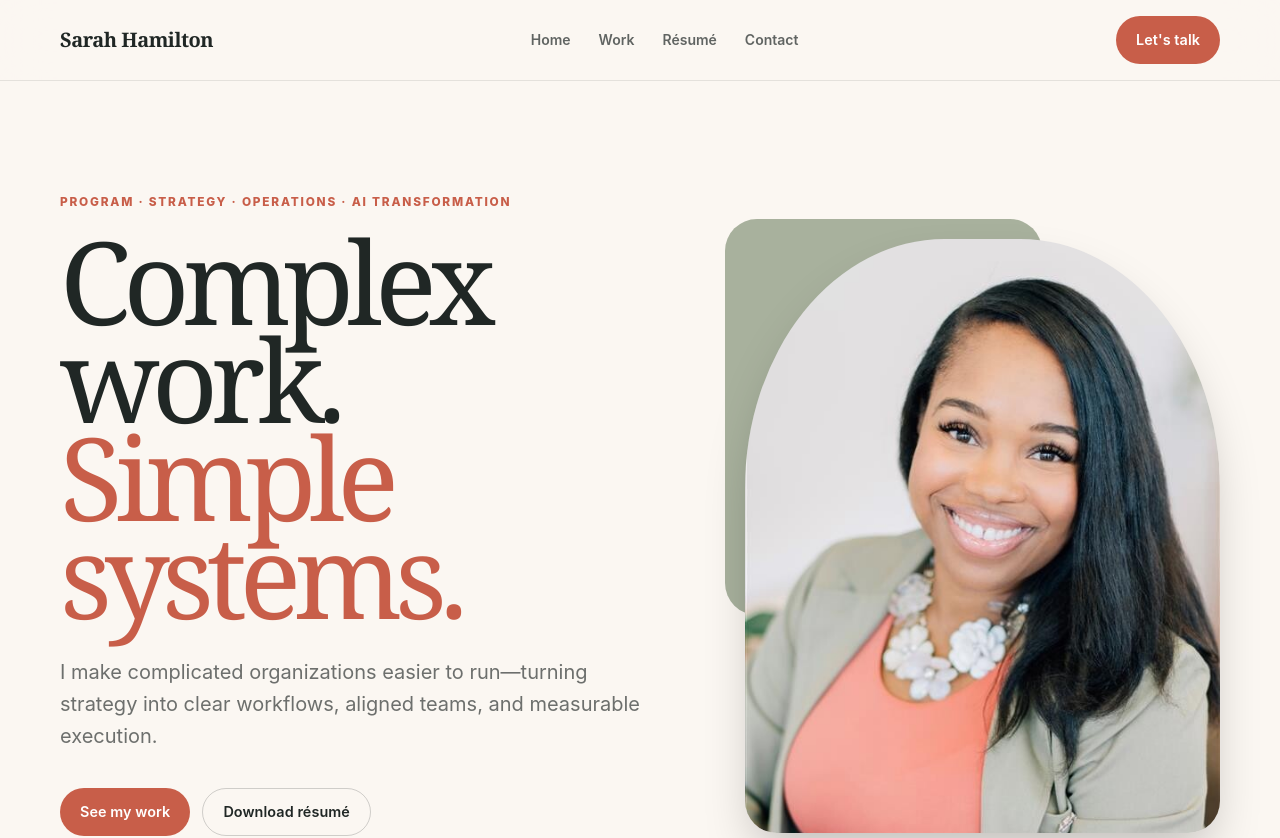
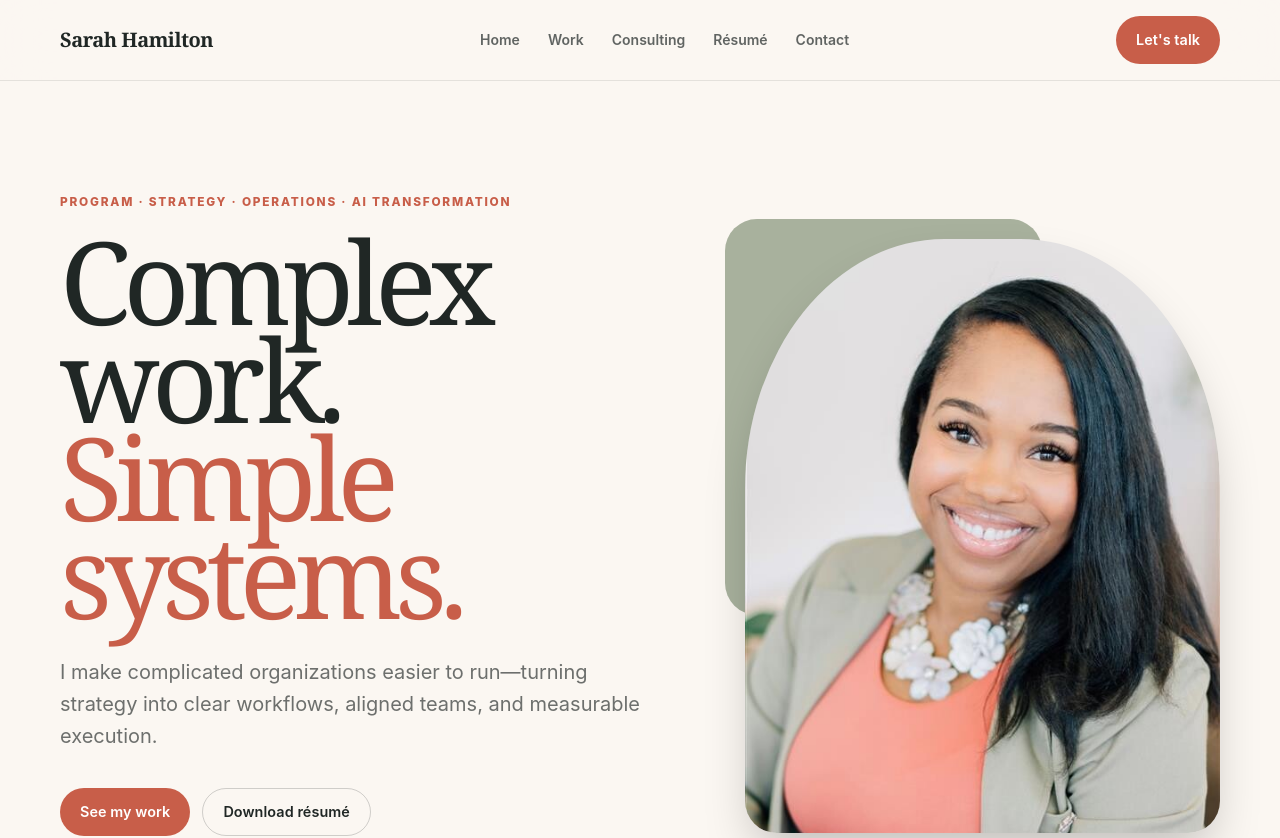
Before and after one commit to sarahphamilton/sarahphamilton, a Next.js app: page / in a window 1280 px wide. Shown: the top 838 px of the page. Built offline with nearby package versions, Linux system fonts and the light colour scheme.

Commit message:
Add consulting services pathway

```diff
--- a/src/components/Header.tsx
+++ b/src/components/Header.tsx
@@ -3,6 +3,7 @@ import Link from "next/link";
 const links = [
   ["/", "Home"],
   ["/work", "Work"],
+  ["/consulting", "Consulting"],
   ["/resume", "Résumé"],
   ["/contact", "Contact"],
 ];
```
